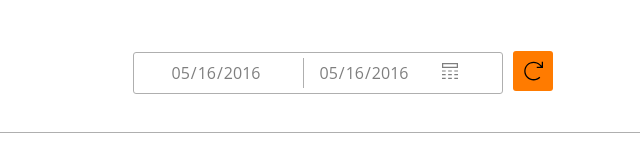
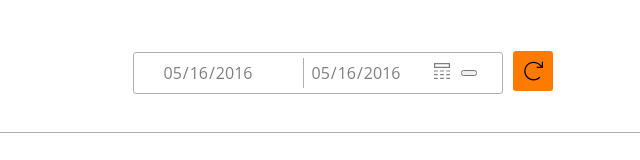
Before and after one commit to Biedrzyk/Solo, a website: page src/index.html in a window 1280 px wide. Shown: the part 124-284 px from the top of the page, 452-1092 px from the left. Drawn offline with nearby package versions, Linux system fonts and the light colour scheme; files that its build step writes are made by us from their sources.

Commit message:
Add some changes in scss formatting

```diff
--- a/src/index.html
+++ b/src/index.html
@@ -87,6 +87,7 @@
             <div class="form-frame">
               <input class="form-field" type="date" value="2016-05-16">
               <input class="form-field" type="date" value="2016-05-16">
+              <button type="submit" value="Subscribe"></button>
             </div>
             <div class="btn-form">
               <a href="#refresh"><img src="images/icons/refresh.svg" class="btn" alt="">Refresh</a>
@@ -125,6 +126,7 @@
         </div>
       </div>
     </div>
+    </div>
     <script src="https://cdnjs.cloudflare.com/ajax/libs/Chart.js/2.4.0/Chart.min.js"></script>
     <script src="js/script.js"></script>
 </body>
--- a/src/sass/components/_chart.scss
+++ b/src/sass/components/_chart.scss
@@ -13,7 +13,6 @@
       font-family: $paragraph-font;
     }
   }
-
 }
 
 #myChart {
--- a/src/sass/components/_form-field.scss
+++ b/src/sass/components/_form-field.scss
@@ -51,10 +51,9 @@
     }
 
     &:last-of-type::-webkit-calendar-picker-indicator {
-        background: url('/images/icons/calendar.svg') no-repeat;
+      background: url("/images/icons/calendar.svg") no-repeat;
       background-size: 16px;
       margin-right: 5px;
     }
   }
-
 }
--- a/src/sass/components/_table.scss
+++ b/src/sass/components/_table.scss
@@ -1,4 +1,3 @@
-
 .big-data {
   width: 100%;
   display: flexbox;
```
Also changed, not shown: src/sass/components/_button.scss (indentation only), src/sass/sections/_container.scss (indentation only). Lines whose indentation alone changed are shown as unchanged.
